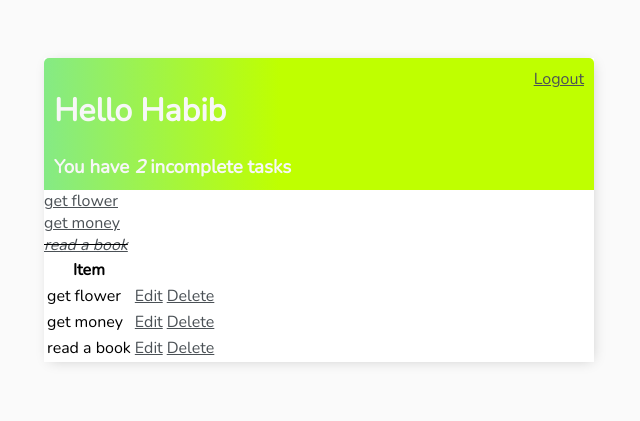
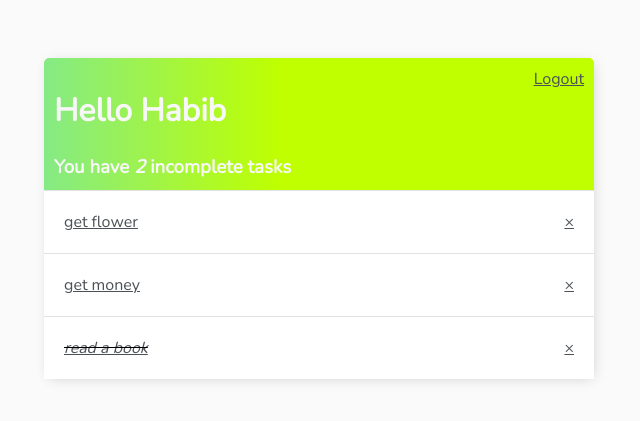
Before and after one commit to HABIBULLO77/ToDo-List, a Django app: page / in a window 1280 px wide. Shown: the top 421 px of the page, without its empty margins (321-961 px from the left). Run offline with Django 4.2, Linux system fonts and the light colour scheme; a user stored in the database is signed in; data comes from the database, SQL or seed files in the repository.

Commit message:
styling pages

```diff
--- a/base/templates/base/main.html
+++ b/base/templates/base/main.html
@@ -51,6 +51,15 @@
                 color: rgb(247, 247, 247);
                 text-decoration: none;
             }
+
+            .task-wrapper {
+                display: flex;
+                align-items: center;
+                justify-content: space-between;
+                padding: 20px;
+                background-color: #fff;
+                border-top: 1px solid rgb(226, 226, 226);s
+            }
         </style>
     </head>
     <body>
--- a/base/templates/base/task_list.html
+++ b/base/templates/base/task_list.html
@@ -33,7 +33,7 @@
                     </div>
                     <i><s><a href="{% url 'task-update' task.id %}">{{task}}</a></s></i>
                 </div>
-
+                <a class="delete-link" href="{% url 'task-delete' task.id %}">&#215;</a>
             {% else %}
             <div class="task-title">
                 <div class="task-complete-icon">
@@ -41,29 +41,14 @@
                 </div>
                 <a href="{% url 'task-update' task.id %}">{{task}}</a>
             </div>
+            <a class="delete-link" href="{% url 'task-delete' task.id %}">&#215;</a>
             {% endif %}
+
         </div>
     {% empty %}
     <h3>No items in list</h3>
     {% endfor %}
 </div>
 
-<table>
-    <tr>
-        <th>Item</th>
-        <th></th>
-        <th></th>
-    </tr>
-    {% for task in tasks %}
-    <tr>
-        <td>{{task.title}}</td>
-        <td><a href="{% url 'task-update' task.id %}">Edit</a></td>
-        <td><a href="{% url 'task-delete' task.id %}">Delete</a></td>
-
-    </tr>
-    {% empty %}
-    <h3>No items in list</h3>
-    {% endfor %}
-</table>
 
 {% endblock content %}
```
